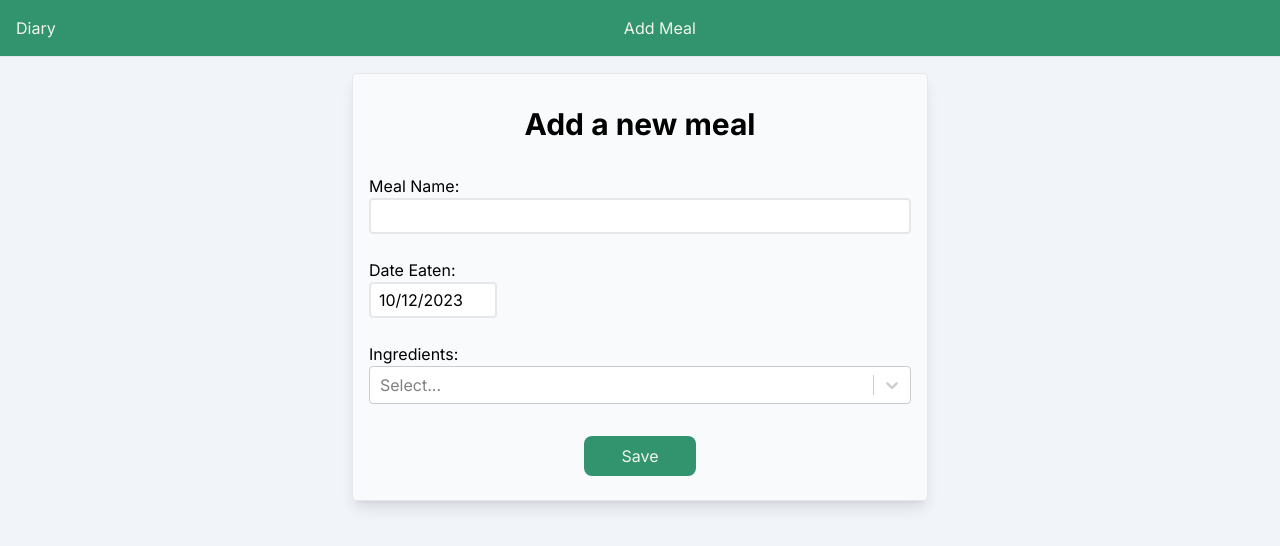
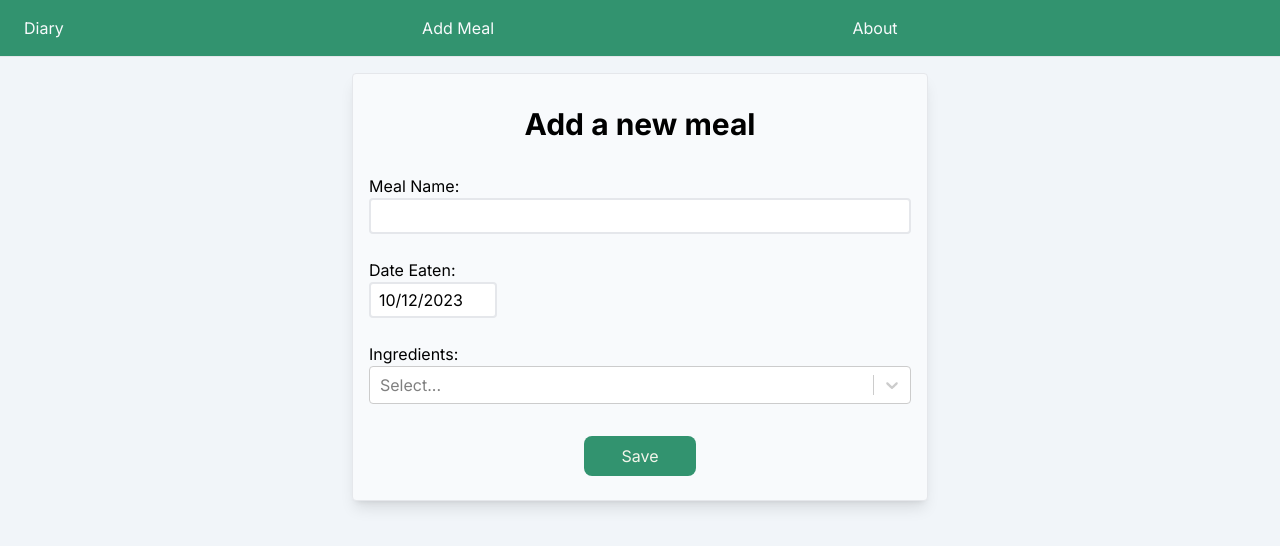
Before and after one commit to ev-th/plant-points, a Next.js app: page /meals/new in a window 1280 px wide. Shown: the top 546 px of the page. Built offline with nearby package versions, Linux system fonts and the light colour scheme; no server answers; the database is empty.

Commit message:
Add an about link to gut health doctor

```diff
--- a/components/NavBar.tsx
+++ b/components/NavBar.tsx
@@ -3,7 +3,7 @@ import Link from "next/link";
 
 export const NavBar = () => {
   return (
-    <nav className="border-b border-black/10 p-4 bg-[var(--green)] text-[var(--ivory)]">
+    <nav className="border-b border-black/10 py-4 px-6 bg-[var(--green)] text-slate-50">
       <ul className="flex m-0 p-0 justify-between items-center">
         <li>
           <Link role="link" href="/diary">
@@ -16,6 +16,15 @@ export const NavBar = () => {
           </Link>
         </li>
         <li>
+          <a
+            role="link"
+            target="_blank"
+            href="https://www.theguthealthdoctor.com/30-plant-points"
+          >
+            About
+          </a>
+        </li>
+        <li>
           <UserButton afterSignOutUrl="/" />
         </li>
       </ul>
```
